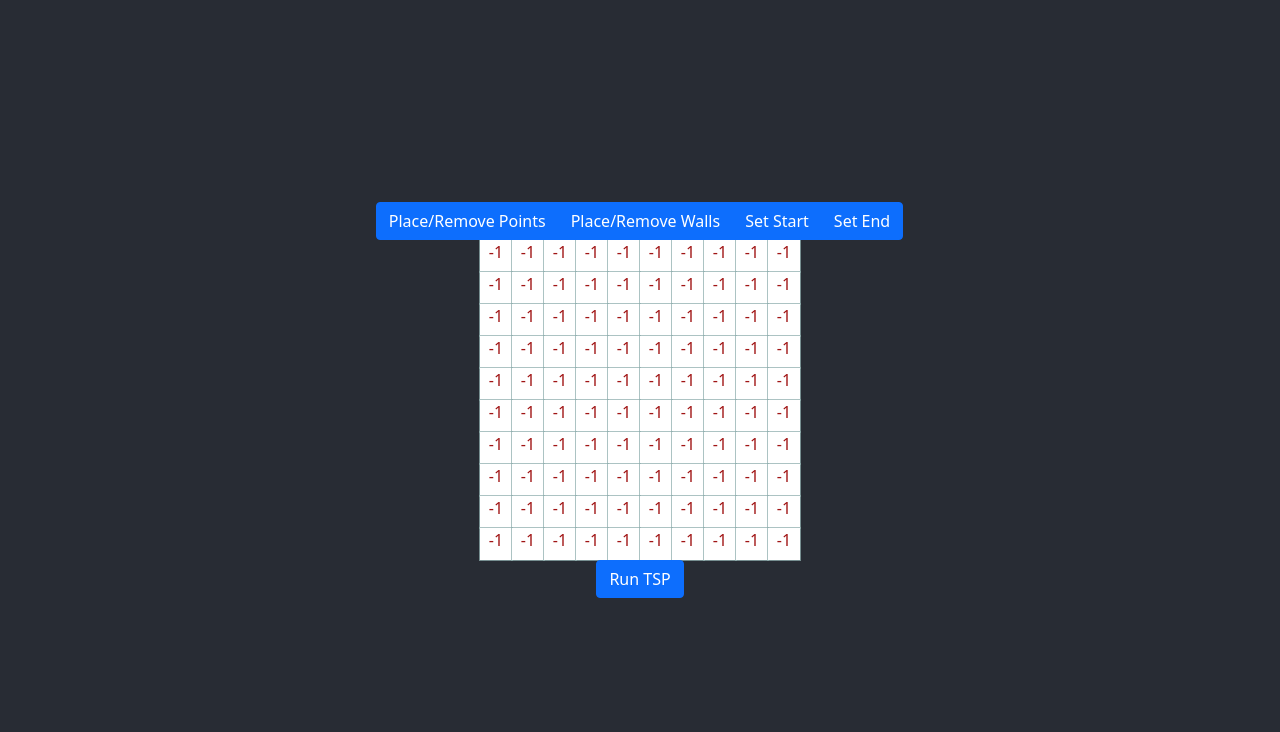
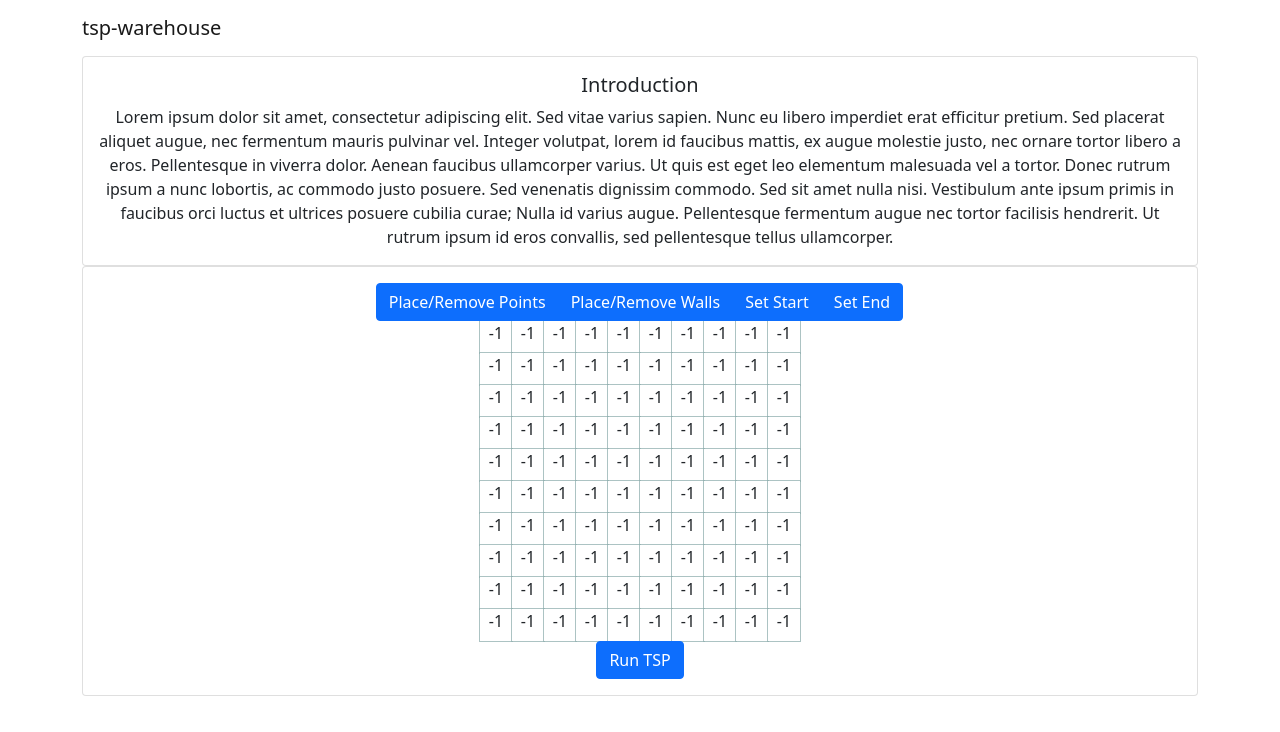
Before and after one commit to Achan40/tsp-warehouse, a React (Create React App) app in the folder whs-maze/: page / in a window 1280 px wide. Shown: the top 732 px of the page. Built offline with nearby package versions, Linux system fonts and the light colour scheme.

Commit message:
starting css

```diff
--- a/whs-maze/src/App.js
+++ b/whs-maze/src/App.js
@@ -1,14 +1,20 @@
 import Grid from './Grid';
+import Intro from './Intro';
+import Navbar from 'react-bootstrap/Navbar';
+import Container from 'react-bootstrap/Container'
 import './styles/App.css';
 
 function App() {
   return (
     <div className="App">
-      <header className="App-header">
-        <div className="App">
-          <Grid/>
-        </div>
-      </header>
+      <Navbar>
+        <Container>
+          <Navbar.Brand className='tsp-brand justify-content-right'>tsp-warehouse</Navbar.Brand>
+        </Container>
+      </Navbar>
+
+      <Intro/>
+      <Grid/>
     </div>
   );
 }
--- a/whs-maze/src/Cell.js
+++ b/whs-maze/src/Cell.js
@@ -1,4 +1,5 @@
 import { Component } from "react";
+import './styles/Cell.css';
 
 class Cell extends Component {
     constructor() {
--- a/whs-maze/src/Grid.js
+++ b/whs-maze/src/Grid.js
@@ -3,9 +3,13 @@ import { convertPoints } from "./helpers/adjmat.js";
 import { findPos } from "./helpers/extra.js";
 import Cell from "./Cell";
 import Result from "./Result";
-import 'bootstrap/dist/css/bootstrap.css';
 import ToggleButtonGroup from 'react-bootstrap/ToggleButtonGroup';
 import ToggleButton from 'react-bootstrap/ToggleButton';
+import Container from 'react-bootstrap/Container'
+import Card from 'react-bootstrap/Card'
+import 'bootstrap/dist/css/bootstrap.css';
+import './styles/Grid.css';
+
 
 class Grid extends Component {
     constructor() {
@@ -106,6 +110,9 @@ class Grid extends Component {
     // use a nested loop to generate each cell, set the key of each cell to the index of the cell in the initial array
     render() {
         return (
+            <Container>
+                <Card>
+                    <Card.Body>
                         <div>
                             <div>{this.state.currentButton}</div>
                             <ToggleButtonGroup type="radio" name="options" onChange={(event) => {this.setCurrentButton(event)}}>
@@ -138,6 +145,9 @@ class Grid extends Component {
                             </div>
                             <Result maze={this.maze} pointsArr={this.pointsArr} start={this.start} end={this.end}/>
                         </div>
+                    </Card.Body>
+                </Card>
+            </Container>
         )
     }
 }
--- /dev/null
+++ b/whs-maze/src/Intro.js
@@ -0,0 +1,22 @@
+import { Component } from "react";
+import Container from 'react-bootstrap/Container'
+import Card from 'react-bootstrap/Card'
+
+class Intro extends Component {
+
+    // if validations pass, component will render
+    render () {
+        return (
+            <Container>
+                <Card>
+                    <Card.Body>
+                        <Card.Title>Introduction</Card.Title>
+                        <Card.Text>Lorem ipsum dolor sit amet, consectetur adipiscing elit. Sed vitae varius sapien. Nunc eu libero imperdiet erat efficitur pretium. Sed placerat aliquet augue, nec fermentum mauris pulvinar vel. Integer volutpat, lorem id faucibus mattis, ex augue molestie justo, nec ornare tortor libero a eros. Pellentesque in viverra dolor. Aenean faucibus ullamcorper varius. Ut quis est eget leo elementum malesuada vel a tortor. Donec rutrum ipsum a nunc lobortis, ac commodo justo posuere. Sed venenatis dignissim commodo. Sed sit amet nulla nisi. Vestibulum ante ipsum primis in faucibus orci luctus et ultrices posuere cubilia curae; Nulla id varius augue. Pellentesque fermentum augue nec tortor facilisis hendrerit. Ut rutrum ipsum id eros convallis, sed pellentesque tellus ullamcorper.</Card.Text>
+                    </Card.Body>
+                </Card>
+            </Container>
+        )
+    }
+}
+
+export default Intro;
--- a/whs-maze/src/Result.js
+++ b/whs-maze/src/Result.js
@@ -105,7 +105,7 @@ class Result extends Component {
 
         // if end node array is selected, the nodePaths array will have two extra entries at the end
         // the dummy node and the start node. We must account for these placeholders.
-        if (end) {
+        if (typeof(end) === 'number') {
             for (let i=1; i<nodePaths.length-2; i++) {
                 tmp.push(adjPathMat[initial][nodePaths[i]]);
                 tmp2.push([initial,nodePaths[i]])
--- a/whs-maze/src/styles/App.css
+++ b/whs-maze/src/styles/App.css
@@ -4,22 +4,11 @@
 
 .App-header {
   background-color: #282c34;
-  min-height: 100vh;
+  min-height: 20vh;
   display: flex;
   flex-direction: column;
   align-items: center;
   justify-content: center;
   /* font-size: calc(10px + 2vmin); */
-  color: rgb(160, 20, 20);
+  color: rgb(184, 89, 89);
 }
-
-.grid {
-  text-align: center;
-}
-
-.cell {
-  width: 2rem;
-  height: 2rem;
-  outline: 1px solid rgba(144, 175, 175, 0.75);
-  display: inline-block;
-}
--- /dev/null
+++ b/whs-maze/src/styles/Cell.css
@@ -0,0 +1,7 @@
+
+.cell {
+    width: 2rem;
+    height: 2rem;
+    outline: 1px solid rgba(144, 175, 175, 0.75);
+    display: inline-block;
+}
--- /dev/null
+++ b/whs-maze/src/styles/Grid.css
@@ -0,0 +1,3 @@
+.grid {
+    text-align: center;
+}
```
Lines whose indentation alone changed are shown as unchanged.
